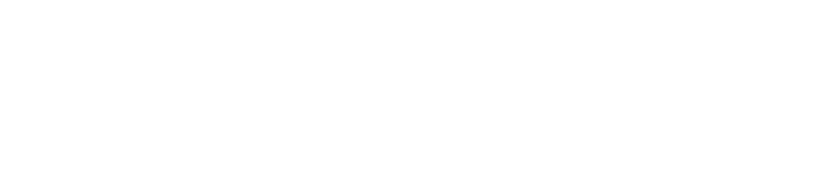
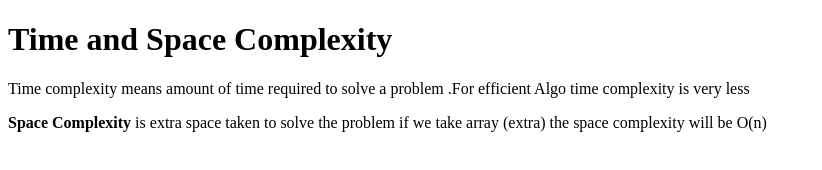
Before and after one commit to acciojob/time-and-space-complexity-devanshumankar, a website: page main.html in a window 1280 px wide. Shown: the whole page, without its empty margins (0-822 px from the left). Drawn offline with Linux system fonts and the light colour scheme.

Commit message:
created a submission

```diff
--- a/main.html
+++ b/main.html
@@ -8,6 +8,10 @@
 
 <body>
 	<!-- the entire body must be written by student -->
+	<h1>Time and Space Complexity</h1>
+	<p>Time complexity means amount of time required to solve a problem .For efficient Algo time complexity is very less</p>
+	<p><b>Space Complexity</b> is extra space taken to solve the problem if we take array (extra) the space complexity will be O(n)</p>
+
     <script type="text/javascript" src="./script.js">
 </script>
 
```
